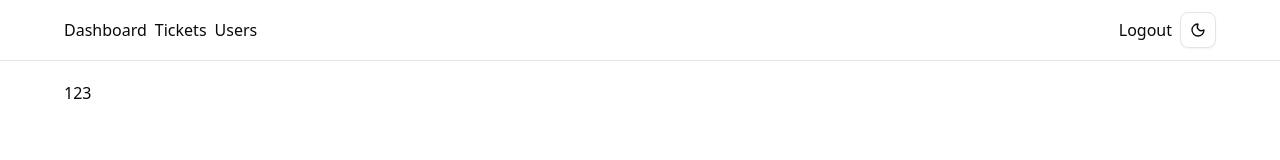
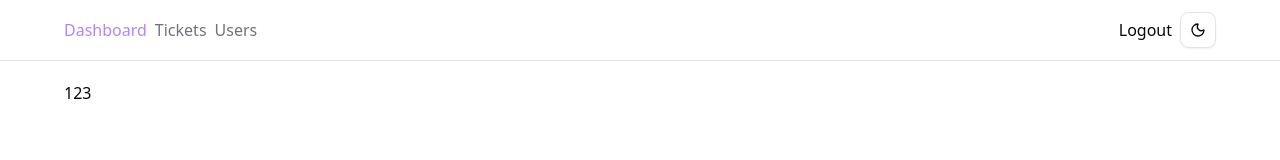
Before and after one commit to bociwess0/ticketapp, a Next.js app: page / in a window 1280 px wide. Shown: the top 160 px of the page. Built offline with nearby package versions, Linux system fonts and the light colour scheme.

Commit message:
adding navigation features

```diff
--- a/app/globals.css
+++ b/app/globals.css
@@ -121,3 +121,9 @@
     @apply bg-background text-foreground;
   }
 }
+
+@layer components {
+  .navbar-link {
+    @apply font-medium text-muted-foreground transition-colors hover:text-primary;
+  }
+}
--- a/components/MainNav.tsx
+++ b/components/MainNav.tsx
@@ -1,15 +1,12 @@
 import Link from 'next/link'
 import React from 'react'
 import ToggleMode from './ToggleMode'
+import MainNavLinks from './MainNavLinks'
 
 export default function MainNav() {
   return (
     <div className='flex justify-between'>
-        <div className='flex items-center gap-2'>
-            <Link href="/">Dashboard</Link>
-            <Link href="/tickets">Tickets</Link>
-            <Link href="/users">Users</Link>
-        </div>
+        <MainNavLinks />
         <div className='flex items-center gap-2'>
             <Link href="/">Logout</Link>
             <ToggleMode />
--- /dev/null
+++ b/components/MainNavLinks.tsx
@@ -0,0 +1,23 @@
+'use client'
+import Link from 'next/link'
+import { usePathname } from 'next/navigation'
+import React from 'react'
+
+export default function MainNavLinks() {
+
+    const links = [
+        { label: "Dashboard", href: "/" },
+        { label: "Tickets", href: "/tickets" },
+        { label: "Users", href: "/users" },
+    ]
+
+    const currentPath = usePathname();
+
+  return (
+    <div className='flex items-center gap-2'>
+        { links.map((link) => (
+            <Link href={link.href} className={`navbar-link ${currentPath === link.href && 'cursor-default text-primary/70 hover:text-primary/60'}`} key={link.label}>{link.label}</Link>
+        )) }
+    </div>
+  )
+}
--- a/components/ToggleMode.tsx
+++ b/components/ToggleMode.tsx
@@ -23,11 +23,11 @@ export default function ToggleMode() {
     const dark = theme === "dark";
 
     return (
-        <Button variant="outline" size='icon' onClick={() => setTheme(`${dark ? "light" : "dark"}`)}>
+        <Button className='cursor-pointer' variant="outline" size='icon' onClick={() => setTheme(`${dark ? "light" : "dark"}`)}>
             {dark ? (
-                <Sun className='cursor-pointer hover:text-primary' />
+                <Sun className='hover:cursor-pointer hover:text-primary' />
             ) : (
-                <Moon className='cursor-pointer hover:text-primary' />
+                <Moon className='hover:cursor-pointer hover:text-primary' />
             )}
         </Button>
     )
```
